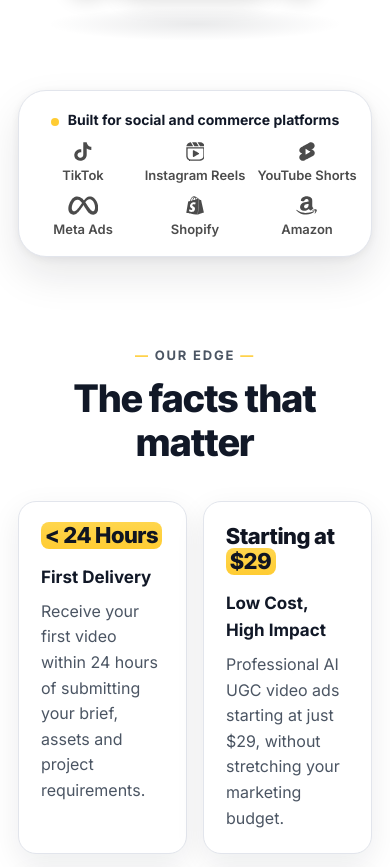
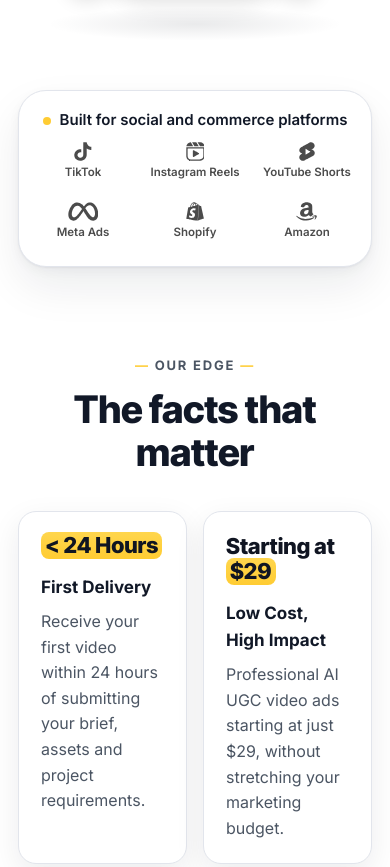
Before and after one commit to saarimbutt/grafiora-website, a plain HTML site: page index.html in a window 390 px wide. Shown: the part 846-1713 px from the top of the page. Drawn offline with Linux system fonts and the light colour scheme.

Commit message:
Pill: match Muse strip exactly (no tablet grid, phone stacked grid, Muse metrics); Why: desktop two-column again, stacked tablet/phone kept

```diff
--- a/assets/site.css
+++ b/assets/site.css
@@ -485,9 +485,8 @@ section[id] { scroll-margin-top: 128px; }
   background: #ffffff;
   border: 1px solid var(--line);
   border-radius: 30px;
-  box-shadow: var(--shadow-pill);
-  padding: 16px 32px;
-  min-height: 85px;
+  box-shadow: 0 1px 2px rgba(17,24,39,.05), 0 4px 12px rgba(17,24,39,.04), 0 20px 44px rgba(17,24,39,.08);
+  padding: 16px 32px 18px;
   height: auto;
   overflow: visible;
   position: relative;
@@ -496,13 +495,14 @@ section[id] { scroll-margin-top: 128px; }
   flex-direction: column;
   align-items: center;
   justify-content: center;
-  gap: 10px;
+  gap: 6px;
 }
 
 .platform-label {
   margin: 0;
-  font-weight: 700;
+  font-weight: 600;
   font-size: 14px;
+  line-height: 1.3;
   text-align: center;
 }
 
@@ -524,7 +524,7 @@ section[id] { scroll-margin-top: 128px; }
   flex-wrap: wrap;
   justify-content: center;
   align-items: center;
-  gap: 14px 32px;
+  gap: 6px 30px;
   width: 100%;
 }
 
@@ -532,11 +532,13 @@ section[id] { scroll-margin-top: 128px; }
   opacity: 0.70;
   color: #000000;
   font-weight: 600;
-  font-size: 15px;
+  font-size: 14.5px;
   line-height: 1.3;
   display: flex;
   align-items: center;
-  gap: 9px;
+  gap: 7px;
+  padding: 2px 0;
+  white-space: nowrap;
   text-align: center;
 }
 
@@ -647,18 +649,14 @@ section[id] { scroll-margin-top: 128px; }
 
 /* ---------- Why ---------- */
 
-/* Why stacks centred on ALL views (user order 2026-11-13: the phone/tablet
-   position applies to web too): heading/intro, video, benefits. */
-.why-grid { display: flex; flex-direction: column; gap: 0; }
-.why-grid > div { display: contents; }
-.why-grid .eyebrow { order: 1; text-align: center; }
-.why-grid h2 { order: 2; text-align: center; }
-.why-grid .lead { order: 3; text-align: center; }
-.why-grid .why-video { order: 4; }
-.why-grid .benefit-list { order: 5; }
-.why-grid .eyebrow::after { content: "\00A0\2014"; color: var(--yellow); }
+.why-grid {
+  display: grid;
+  grid-template-columns: 380px minmax(0, 1fr);
+  gap: 64px;
+  align-items: center;
+}
 
-.why-video { margin: 0 auto; position: relative; width: 100%; max-width: 420px; }
+.why-video { margin: 0; position: relative; }
 .why-video .vcard-media { aspect-ratio: 9 / 16; border-radius: 18px; box-shadow: var(--shadow-card); }
 
 .benefit-list { list-style: none; margin: 28px 0 0; padding: 0; display: grid; gap: 0; }
@@ -1173,10 +1171,7 @@ section[id] { scroll-margin-top: 128px; }
   .hero-fan .vcard-controls { top: 8px; right: 8px; gap: 6px; }
   .hero-fan .vbtn { width: 36px; height: 36px; }
   .hero-fan .vbtn svg { width: 15px; height: 15px; }
-  .platform-pill { width: calc(100% - 48px); border-radius: 30px; }
-  .platform-list { display: grid; grid-template-columns: repeat(3, 1fr); gap: 14px 12px; }
-  .platform-list li { flex-direction: row; justify-content: center; font-size: 15px; white-space: nowrap; }
-  .platform-list svg { height: 20px; }
+  .platform-pill { width: calc(100% - 48px); }
   .facts-sec { padding-top: 88px; }
   .final-cta { padding: 70px 0; }
   .facts-grid { grid-template-columns: repeat(3, 1fr); }
@@ -1242,10 +1237,11 @@ section[id] { scroll-margin-top: 128px; }
   .platform-strip { margin-top: -10px; }
   .dialog-overlay { padding: 16px; }
   .dialog-panel { padding: 24px 20px; }
-  .platform-pill { width: calc(100% - 36px); border-radius: 28px; padding: 18px 12px; }
-  .platform-list { gap: 12px 8px; }
-  .platform-list li { flex-direction: column; gap: 6px; font-size: 13px; }
-  .platform-list svg { height: 19px; }
+  .platform-pill { width: calc(100% - 36px); border-radius: 28px; padding: 20px 16px 22px; gap: 8px; }
+  .platform-label { font-size: 15px; line-height: 1.25; }
+  .platform-list { display: grid; grid-template-columns: repeat(3, minmax(0, 1fr)); gap: 16px 20px; }
+  .platform-list li { flex-direction: column; gap: 5px; font-size: 12.5px; line-height: 1.2; padding: 4px 2px; white-space: normal; }
+  .platform-list svg { height: 20px; }
   .faq-a p { font-size: 16px; line-height: 1.65; }
 
   .facts-sec { padding-top: 88px; }
@@ -1297,6 +1293,14 @@ section[id] { scroll-margin-top: 128px; }
   .project-layout .vcard-media { max-width: 420px; margin: 0 auto; }
 }
 
+/* ---------- Small phones: <=479px (platform pill) ---------- */
+
+@media (max-width: 479px) {
+  .platform-list { gap: 14px 16px; }
+  .platform-list li { font-size: 11.5px; }
+  .platform-list svg { height: 19px; }
+}
+
 /* ---------- Small phones: <=380px ---------- */
 
 @media (max-width: 380px) {
@@ -1304,7 +1308,6 @@ section[id] { scroll-margin-top: 128px; }
   .showcase-fan .fan-card.right .vcard-pill { transform: translateX(10px); }
   .main-nav { gap: 12px; }
   .main-nav a { font-size: 13px; }
-  .platform-list li { font-size: 12px; }
   .facts-grid { grid-template-columns: repeat(2, 1fr); gap: 12px; }
   .fact-card { padding: 18px; }
   .fact-card .fact-value { font-size: 20px; }
```
